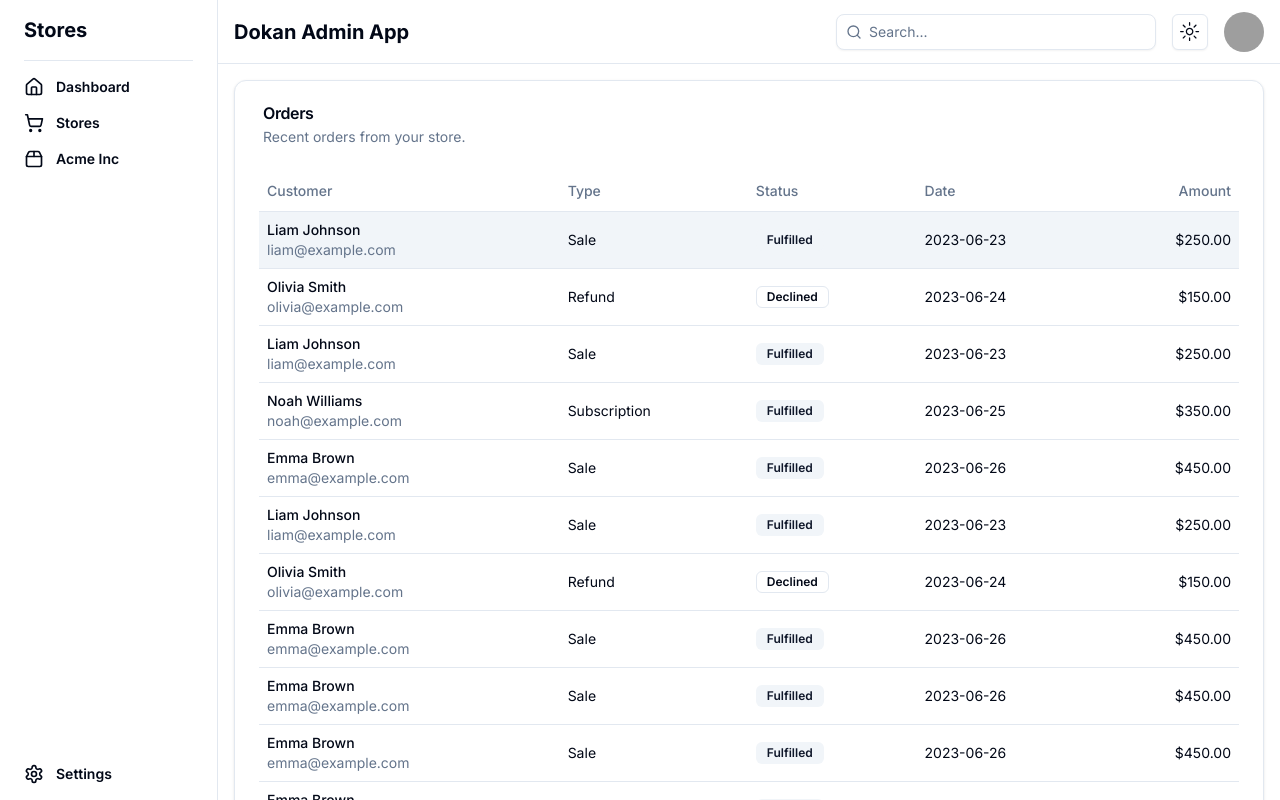
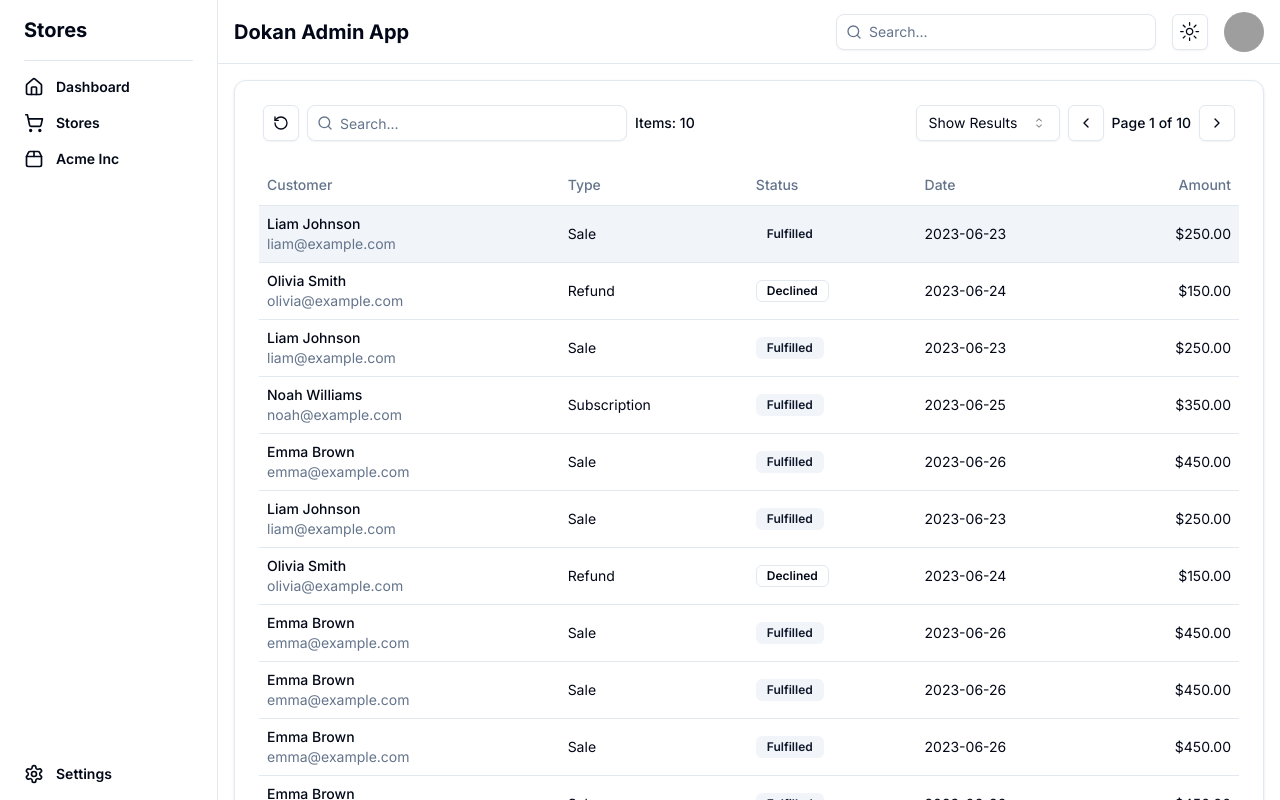
Before and after one commit to Mubin42/dokan-super-admin-frontend, a Next.js app: page /stores in a window 1280 px wide. Built offline with nearby package versions, Linux system fonts and the light colour scheme; grey boxes are pictures that could not be loaded.

Commit message:
pagination component create

```diff
--- a/package.json
+++ b/package.json
@@ -14,6 +14,7 @@
     "@radix-ui/react-dropdown-menu": "^2.0.6",
     "@radix-ui/react-icons": "^1.3.0",
     "@radix-ui/react-progress": "^1.0.3",
+    "@radix-ui/react-select": "^2.0.0",
     "@radix-ui/react-separator": "^1.0.3",
     "@radix-ui/react-slot": "^1.0.2",
     "@radix-ui/react-tabs": "^1.0.4",
--- a/src/app/stores/page.tsx
+++ b/src/app/stores/page.tsx
@@ -1,3 +1,4 @@
+'use client';
 import PageLayout from '@/components/layouts/page-layout/PageLayout';
 import CustomTable from '@/components/sections/table/CustomTable';
 import React, { FC } from 'react';
--- a/src/app/test/page.tsx
+++ b/src/app/test/page.tsx
@@ -21,7 +21,7 @@
 	// components
 
 	return (
-		<PageLayout>
+		<PageLayout currentPage='abc'>
 			<div className='bg-blue-300 h-full'>A</div>
 		</PageLayout>
 	);
--- /dev/null
+++ b/src/components/end-component/inputs/search-input/SearchInput.tsx
@@ -0,0 +1,37 @@
+import { Input } from '@/components/ui/input';
+import { Search } from 'lucide-react';
+import React, { FC } from 'react';
+
+type SearchInputProps = React.HTMLProps<HTMLInputElement> & {};
+
+const SearchInput: FC<SearchInputProps> = ({ ...props }) => {
+	// api
+
+	// hooks
+
+	// states
+
+	// variables
+
+	// styles
+
+	// functions
+
+	// effects
+
+	// components
+
+	return (
+		<div className='relative'>
+			<Search className='absolute left-2.5 top-2.5 h-4 w-4 text-muted-foreground' />
+			<Input
+				type='search'
+				placeholder='Search...'
+				className='w-full rounded-lg bg-background pl-8 md:w-[200px] lg:w-[320px]'
+				{...props}
+			/>
+		</div>
+	);
+};
+
+export default SearchInput;
--- a/src/components/sections/table/CustomTable.tsx
+++ b/src/components/sections/table/CustomTable.tsx
@@ -9,6 +9,11 @@
 } from '@/components/ui/table';
 import { Badge } from '@/components/ui/badge';
 import { Card, CardContent, CardDescription, CardHeader, CardTitle } from '@/components/ui/card';
+import { ChevronLeftIcon, ChevronRightIcon, Search } from 'lucide-react';
+import { Input } from '@/components/ui/input';
+import SearchInput from '@/components/end-component/inputs/search-input/SearchInput';
+import { Button } from '@/components/ui/button';
+import Pagination from './Pagination';
 type CustomTableProps = {};
 
 const CustomTable: FC<CustomTableProps> = ({}) => {
@@ -30,10 +35,7 @@
 
 	return (
 		<Card>
-			<CardHeader className='px-7 '>
-				<CardTitle>Orders</CardTitle>
-				<CardDescription>Recent orders from your store.</CardDescription>
-			</CardHeader>
+			<Pagination/>
 			<CardContent>
 				<Table>
 					<TableHeader>
--- /dev/null
+++ b/src/components/sections/table/Pagination.tsx
@@ -0,0 +1,87 @@
+import SearchInput from '@/components/end-component/inputs/search-input/SearchInput';
+import { Button } from '@/components/ui/button';
+import { CardHeader } from '@/components/ui/card';
+import {
+	Select,
+	SelectContent,
+	SelectGroup,
+	SelectItem,
+	SelectTrigger,
+	SelectValue,
+} from '@/components/ui/select';
+import { ChevronLeftIcon, ChevronRightIcon, RotateCcw } from 'lucide-react';
+import React, { FC, useState } from 'react';
+
+type PaginationProps = {};
+
+const Pagination: FC<PaginationProps> = ({}) => {
+	// api
+
+	// hooks
+
+	// states
+	const [search, setSearch] = useState<string>('');
+	const [limit, setLimit] = useState<string>('');
+	const [page, setPage] = useState<number>(1);
+
+	// variables
+
+	// styles
+
+	// functions
+
+	// effects
+
+	// components
+	const left = (
+		<div className='flex gap-2 items-center'>
+			<Button variant='outline' size='icon'>
+				<RotateCcw className='h-4 w-4' />
+			</Button>
+			<SearchInput
+				value={search}
+				onChange={(e) => setSearch((e.target as HTMLInputElement).value)}
+			/>
+			<h1 className='font-medium text-sm'>Items: 10</h1>
+		</div>
+	);
+
+	const select = (
+		<Select value={limit} onValueChange={(value) => setLimit(value)}>
+			<SelectTrigger className='w-36'>
+				<SelectValue placeholder='Show Results' />
+			</SelectTrigger>
+			<SelectContent>
+				<SelectGroup>
+					<SelectItem value='10'>10</SelectItem>
+					<SelectItem value='20'>20</SelectItem>
+					<SelectItem value='50'>50</SelectItem>
+				</SelectGroup>
+			</SelectContent>
+		</Select>
+	);
+
+	const right = (
+		<div className='flex gap-2 items-center'>
+			{select}
+			<Button variant='outline' size='icon'>
+				<ChevronLeftIcon className='h-4 w-4' />
+			</Button>
+			<h1 className='font-medium text-sm'>Page {page} of 10</h1>
+			<Button variant='outline' size='icon'>
+				<ChevronRightIcon className='h-4 w-4' />
+			</Button>
+		</div>
+	);
+
+	return (
+		<CardHeader className='px-7 '>
+			<div className='flex justify-between'>
+				{left}
+				{right}
+			</div>
+		</CardHeader>
+	);
+};
+
+export default Pagination;
--- /dev/null
+++ b/src/components/ui/select.tsx
@@ -0,0 +1,164 @@
+"use client"
+
+import * as React from "react"
+import {
+  CaretSortIcon,
+  CheckIcon,
+  ChevronDownIcon,
+  ChevronUpIcon,
+} from "@radix-ui/react-icons"
+import * as SelectPrimitive from "@radix-ui/react-select"
+
+import { cn } from "@/lib/utils"
+
+const Select = SelectPrimitive.Root
+
+const SelectGroup = SelectPrimitive.Group
+
+const SelectValue = SelectPrimitive.Value
+
+const SelectTrigger = React.forwardRef<
+  React.ElementRef<typeof SelectPrimitive.Trigger>,
+  React.ComponentPropsWithoutRef<typeof SelectPrimitive.Trigger>
+>(({ className, children, ...props }, ref) => (
+  <SelectPrimitive.Trigger
+    ref={ref}
+    className={cn(
+      "flex h-9 w-full items-center justify-between whitespace-nowrap rounded-md border border-input bg-transparent px-3 py-2 text-sm shadow-sm ring-offset-background placeholder:text-muted-foreground focus:outline-none focus:ring-1 focus:ring-ring disabled:cursor-not-allowed disabled:opacity-50 [&>span]:line-clamp-1",
+      className
+    )}
+    {...props}
+  >
+    {children}
+    <SelectPrimitive.Icon asChild>
+      <CaretSortIcon className="h-4 w-4 opacity-50" />
+    </SelectPrimitive.Icon>
+  </SelectPrimitive.Trigger>
+))
+SelectTrigger.displayName = SelectPrimitive.Trigger.displayName
+
+const SelectScrollUpButton = React.forwardRef<
+  React.ElementRef<typeof SelectPrimitive.ScrollUpButton>,
+  React.ComponentPropsWithoutRef<typeof SelectPrimitive.ScrollUpButton>
+>(({ className, ...props }, ref) => (
+  <SelectPrimitive.ScrollUpButton
+    ref={ref}
+    className={cn(
+      "flex cursor-default items-center justify-center py-1",
+      className
+    )}
+    {...props}
+  >
+    <ChevronUpIcon />
+  </SelectPrimitive.ScrollUpButton>
+))
+SelectScrollUpButton.displayName = SelectPrimitive.ScrollUpButton.displayName
+
+const SelectScrollDownButton = React.forwardRef<
+  React.ElementRef<typeof SelectPrimitive.ScrollDownButton>,
+  React.ComponentPropsWithoutRef<typeof SelectPrimitive.ScrollDownButton>
+>(({ className, ...props }, ref) => (
+  <SelectPrimitive.ScrollDownButton
+    ref={ref}
+    className={cn(
+      "flex cursor-default items-center justify-center py-1",
+      className
+    )}
+    {...props}
+  >
+    <ChevronDownIcon />
+  </SelectPrimitive.ScrollDownButton>
+))
+SelectScrollDownButton.displayName =
+  SelectPrimitive.ScrollDownButton.displayName
+
+const SelectContent = React.forwardRef<
+  React.ElementRef<typeof SelectPrimitive.Content>,
+  React.ComponentPropsWithoutRef<typeof SelectPrimitive.Content>
+>(({ className, children, position = "popper", ...props }, ref) => (
+  <SelectPrimitive.Portal>
+    <SelectPrimitive.Content
+      ref={ref}
+      className={cn(
+        "relative z-50 max-h-96 min-w-[8rem] overflow-hidden rounded-md border bg-popover text-popover-foreground shadow-md data-[state=open]:animate-in data-[state=closed]:animate-out data-[state=closed]:fade-out-0 data-[state=open]:fade-in-0 data-[state=closed]:zoom-out-95 data-[state=open]:zoom-in-95 data-[side=bottom]:slide-in-from-top-2 data-[side=left]:slide-in-from-right-2 data-[side=right]:slide-in-from-left-2 data-[side=top]:slide-in-from-bottom-2",
+        position === "popper" &&
+          "data-[side=bottom]:translate-y-1 data-[side=left]:-translate-x-1 data-[side=right]:translate-x-1 data-[side=top]:-translate-y-1",
+        className
+      )}
+      position={position}
+      {...props}
+    >
+      <SelectScrollUpButton />
+      <SelectPrimitive.Viewport
+        className={cn(
+          "p-1",
+          position === "popper" &&
+            "h-[var(--radix-select-trigger-height)] w-full min-w-[var(--radix-select-trigger-width)]"
+        )}
+      >
+        {children}
+      </SelectPrimitive.Viewport>
+      <SelectScrollDownButton />
+    </SelectPrimitive.Content>
+  </SelectPrimitive.Portal>
+))
+SelectContent.displayName = SelectPrimitive.Content.displayName
+
+const SelectLabel = React.forwardRef<
+  React.ElementRef<typeof SelectPrimitive.Label>,
+  React.ComponentPropsWithoutRef<typeof SelectPrimitive.Label>
+>(({ className, ...props }, ref) => (
+  <SelectPrimitive.Label
+    ref={ref}
+    className={cn("px-2 py-1.5 text-sm font-semibold", className)}
+    {...props}
+  />
+))
+SelectLabel.displayName = SelectPrimitive.Label.displayName
+
+const SelectItem = React.forwardRef<
+  React.ElementRef<typeof SelectPrimitive.Item>,
+  React.ComponentPropsWithoutRef<typeof SelectPrimitive.Item>
+>(({ className, children, ...props }, ref) => (
+  <SelectPrimitive.Item
+    ref={ref}
+    className={cn(
+      "relative flex w-full cursor-default select-none items-center rounded-sm py-1.5 pl-2 pr-8 text-sm outline-none focus:bg-accent focus:text-accent-foreground data-[disabled]:pointer-events-none data-[disabled]:opacity-50",
+      className
+    )}
+    {...props}
+  >
+    <span className="absolute right-2 flex h-3.5 w-3.5 items-center justify-center">
+      <SelectPrimitive.ItemIndicator>
+        <CheckIcon className="h-4 w-4" />
+      </SelectPrimitive.ItemIndicator>
+    </span>
+    <SelectPrimitive.ItemText>{children}</SelectPrimitive.ItemText>
+  </SelectPrimitive.Item>
+))
+SelectItem.displayName = SelectPrimitive.Item.displayName
+
+const SelectSeparator = React.forwardRef<
+  React.ElementRef<typeof SelectPrimitive.Separator>,
+  React.ComponentPropsWithoutRef<typeof SelectPrimitive.Separator>
+>(({ className, ...props }, ref) => (
+  <SelectPrimitive.Separator
+    ref={ref}
+    className={cn("-mx-1 my-1 h-px bg-muted", className)}
+    {...props}
+  />
+))
+SelectSeparator.displayName = SelectPrimitive.Separator.displayName
+
+export {
+  Select,
+  SelectGroup,
+  SelectValue,
+  SelectTrigger,
+  SelectContent,
+  SelectLabel,
+  SelectItem,
+  SelectSeparator,
+  SelectScrollUpButton,
+  SelectScrollDownButton,
+}
```
Also changed, not shown: 1 other file (tests, documents, lock files or other folders).
